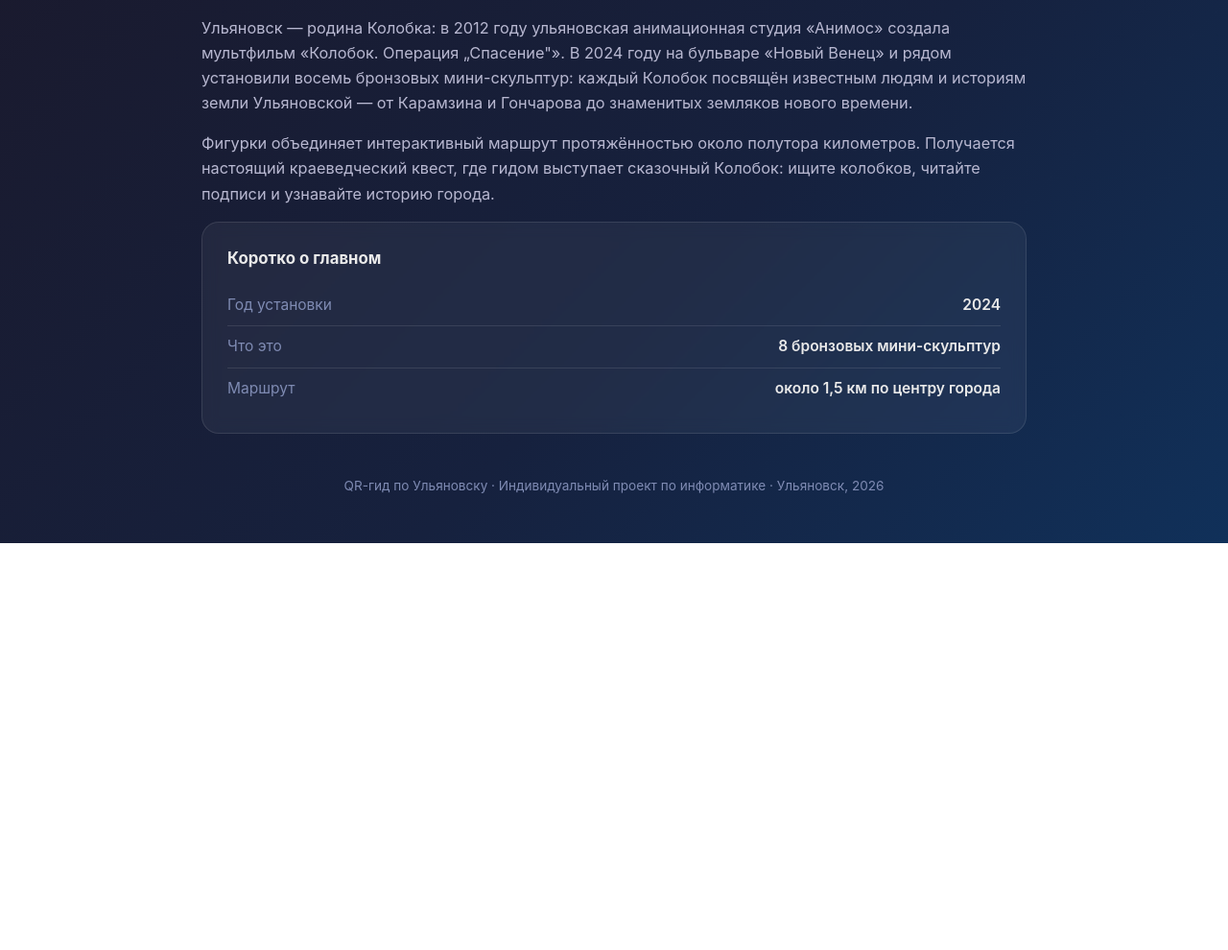
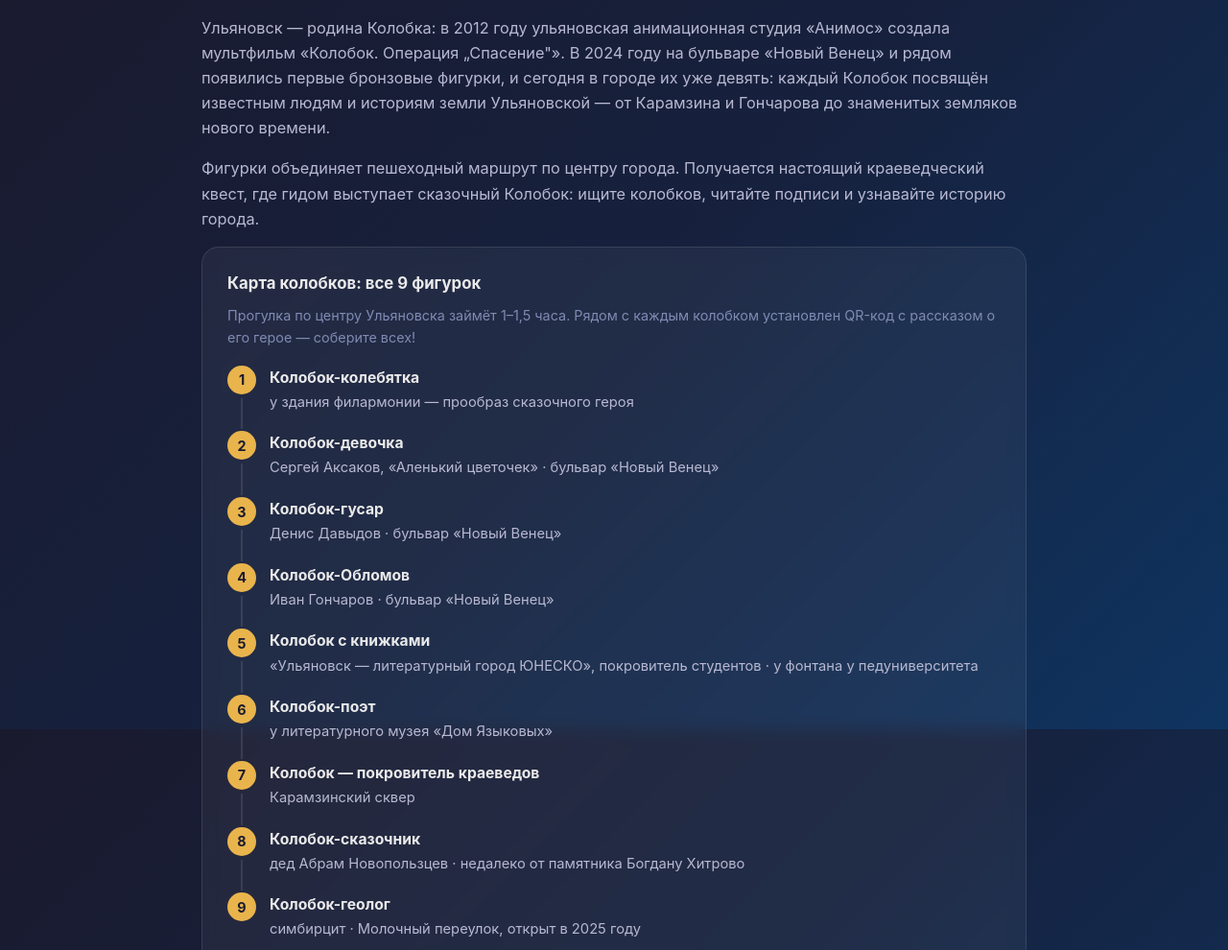
Before and after one commit to angelina-perepelkina/qr, a plain HTML site: page kolobok.html in a window 1280 px wide. Shown: the part 840-1830 px from the top of the page at 96% size. Before the commit the page ends 1406 px from the top, so only its background shows below. Drawn offline with Linux system fonts and the light colour scheme.

Commit message:
Страница Колобка: карта 9 фигурок с расстановкой; правка числа на слайде и главной

```diff
--- a/kolobok.html
+++ b/kolobok.html
@@ -4,7 +4,7 @@
   <meta charset="UTF-8">
   <meta name="viewport" content="width=device-width, initial-scale=1.0">
   <title>Квест «Колобок» — QR-гид по Ульяновску</title>
-  <meta name="description" content="Квест «Колобок» в Ульяновске: восемь бронзовых мини-скульптур и пешеходный маршрут по центру города.">
+  <meta name="description" content="Квест «Колобок» в Ульяновске: девять бронзовых фигурок, карта их расстановки и пешеходный маршрут по центру города.">
   <link rel="stylesheet" href="style.css">
 </head>
 <body>
@@ -14,7 +14,7 @@
     <header>
       <p class="kicker">04 · Интерактивный маршрут</p>
       <h1>Квест «Колобок»</h1>
-      <p class="lead">Восемь бронзовых колобков прячутся в центре Ульяновска — найдите их всех!</p>
+      <p class="lead">Девять бронзовых колобков прячутся в центре Ульяновска — найдите их всех!</p>
     </header>
 
     <img class="photo" src="img/kolobok.jpg" alt="Бронзовая мини-скульптура Колобка в Ульяновске">
@@ -23,23 +23,41 @@
       <p>
         Ульяновск — родина Колобка: в 2012 году ульяновская анимационная студия
         «Анимос» создала мультфильм «Колобок. Операция „Спасение"». В 2024 году
-        на бульваре «Новый Венец» и рядом установили восемь бронзовых мини-скульптур:
-        каждый Колобок посвящён известным людям и историям земли Ульяновской —
-        от Карамзина и Гончарова до знаменитых земляков нового времени.
+        на бульваре «Новый Венец» и рядом появились первые бронзовые фигурки,
+        и сегодня в городе их уже девять: каждый Колобок посвящён известным людям
+        и историям земли Ульяновской — от Карамзина и Гончарова до знаменитых
+        земляков нового времени.
       </p>
       <p>
-        Фигурки объединяет интерактивный маршрут протяжённостью около полутора
-        километров. Получается настоящий краеведческий квест, где гидом выступает
-        сказочный Колобок: ищите колобков, читайте подписи и узнавайте историю города.
+        Фигурки объединяет пешеходный маршрут по центру города. Получается
+        настоящий краеведческий квест, где гидом выступает сказочный Колобок:
+        ищите колобков, читайте подписи и узнавайте историю города.
       </p>
     </article>
+
+    <section class="map-card">
+      <h2>Карта колобков: все 9 фигурок</h2>
+      <p class="map-note">Прогулка по центру Ульяновска займёт 1–1,5 часа. Рядом с каждым колобком
+        установлен QR-код с рассказом о его герое — соберите всех!</p>
+      <ol class="route">
+        <li><b>Колобок-колебятка</b><span>у здания филармонии — прообраз сказочного героя</span></li>
+        <li><b>Колобок-девочка</b><span>Сергей Аксаков, «Аленький цветочек» · бульвар «Новый Венец»</span></li>
+        <li><b>Колобок-гусар</b><span>Денис Давыдов · бульвар «Новый Венец»</span></li>
+        <li><b>Колобок-Обломов</b><span>Иван Гончаров · бульвар «Новый Венец»</span></li>
+        <li><b>Колобок с книжками</b><span>«Ульяновск — литературный город ЮНЕСКО», покровитель студентов · у фонтана у педуниверситета</span></li>
+        <li><b>Колобок-поэт</b><span>у литературного музея «Дом Языковых»</span></li>
+        <li><b>Колобок — покровитель краеведов</b><span>Карамзинский сквер</span></li>
+        <li><b>Колобок-сказочник</b><span>дед Абрам Новопользцев · недалеко от памятника Богдану Хитрово</span></li>
+        <li><b>Колобок-геолог</b><span>симбирцит · Молочный переулок, открыт в 2025 году</span></li>
+      </ol>
+    </section>
 
     <section class="facts">
       <h2>Коротко о главном</h2>
       <ul>
-        <li><span>Год установки</span><b>2024</b></li>
-        <li><span>Что это</span><b>8 бронзовых мини-скульптур</b></li>
-        <li><span>Маршрут</span><b>около 1,5 км по центру города</b></li>
+        <li><span>Что это</span><b>9 бронзовых фигурок</b></li>
+        <li><span>Первые фигурки</span><b>2024 год</b></li>
+        <li><span>Маршрут</span><b>центр города, около 1,5 км</b></li>
       </ul>
     </section>
 
--- a/style.css
+++ b/style.css
@@ -164,6 +164,82 @@ article p {
   font-weight: 600;
 }
 
+.map-card {
+  background: var(--card);
+  border: 1px solid var(--line);
+  border-radius: 18px;
+  padding: 24px 26px;
+  margin-top: 12px;
+  backdrop-filter: blur(8px);
+}
+
+.map-card h2 {
+  font-size: 1.05rem;
+  margin-bottom: 8px;
+}
+
+.map-note {
+  color: var(--faint);
+  font-size: 0.9rem;
+  margin-bottom: 18px;
+}
+
+.route {
+  list-style: none;
+  counter-reset: step;
+}
+
+.route li {
+  position: relative;
+  counter-increment: step;
+  padding: 0 0 18px 44px;
+}
+
+.route li:last-child {
+  padding-bottom: 0;
+}
+
+.route li::before {
+  content: counter(step);
+  position: absolute;
+  left: 0;
+  top: 0;
+  width: 30px;
+  height: 30px;
+  border-radius: 50%;
+  background: var(--accent);
+  color: #1a1a2e;
+  font-weight: 700;
+  font-size: 0.9rem;
+  display: flex;
+  align-items: center;
+  justify-content: center;
+}
+
+.route li::after {
+  content: "";
+  position: absolute;
+  left: 14px;
+  top: 34px;
+  bottom: 2px;
+  width: 2px;
+  background: var(--line);
+}
+
+.route li:last-child::after {
+  display: none;
+}
+
+.route b {
+  display: block;
+  font-size: 0.98rem;
+}
+
+.route span {
+  color: var(--muted);
+  font-size: 0.92rem;
+}
+
 footer {
   margin-top: 44px;
   color: var(--faint);
```
Also changed, not shown: index.html (+1 -1 lines), 1 other file.
